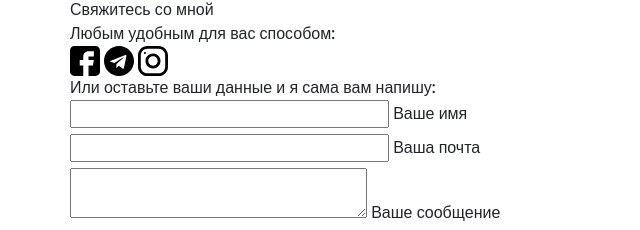
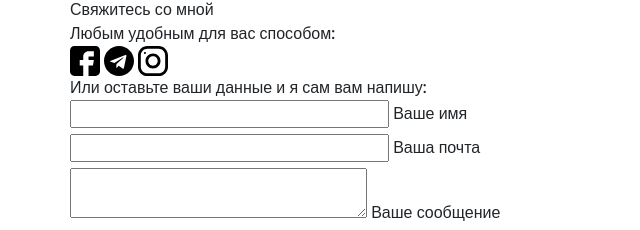
Before and after one commit to Yurii108/pf, a website: page src/index.html in a window 1280 px wide. Shown: the part 5222-5452 px from the top of the page, 0-640 px from the left. Drawn offline with Linux system fonts and the light colour scheme.

Commit message:
fix error

```diff
--- a/src/index.html
+++ b/src/index.html
@@ -486,7 +486,7 @@
                         </a>
                     </div>
                     <div class="title title_fs-14 contacts__text">
-                        Или оставьте ваши данные и я сама вам напишу:
+                        Или оставьте ваши данные и я сам вам напишу:
                     </div>
 
                     <form action="#" class="contacts__form">
```
Also changed, not shown: dist/index.html.
